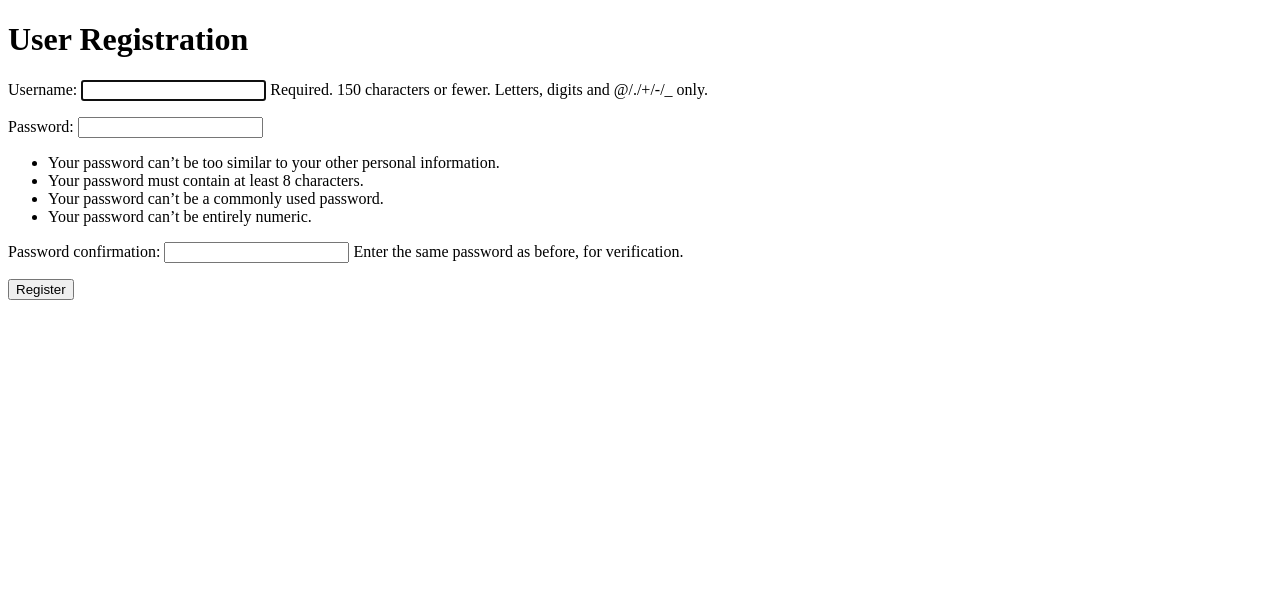
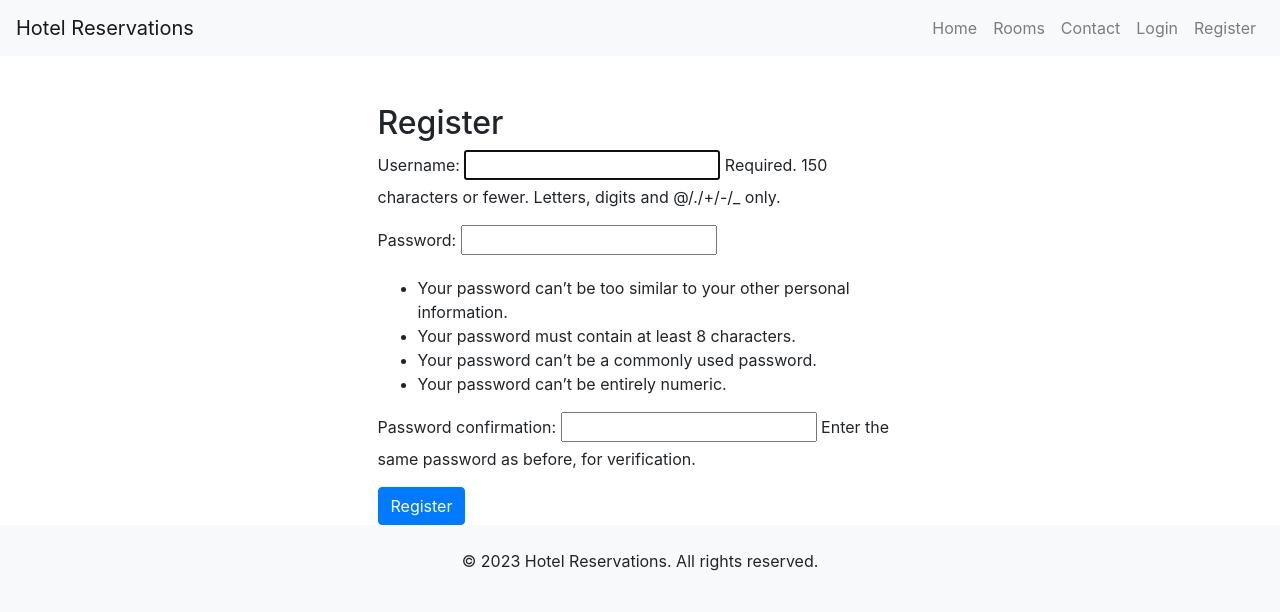
Before and after one commit to NkululekoCyrilCele/hotel-reservations-system, a Django app: page /register/ in a window 1280 px wide. Shown: the top 612 px of the page. Run offline with Django 4.2, Linux system fonts and the light colour scheme; some libraries are stand-ins or nearby versions.

Commit message:
Update forms, migrations, templates, urls, and views

```diff
--- a/reservations/forms.py
+++ b/reservations/forms.py
@@ -12,3 +12,9 @@ class ReservationForm(forms.ModelForm):
     class Meta:
         model = Reservation
         fields = ["guest", "room", "check_in_date", "check_out_date"]
+
+
+class ContactForm(forms.Form):
+    name = forms.CharField(max_length=100)
+    email = forms.EmailField()
+    message = forms.CharField(widget=forms.Textarea)
--- /dev/null
+++ b/reservations/templates/base.html
@@ -0,0 +1,69 @@
+<!DOCTYPE html>
+<html>
+  <head>
+    <title>{% block title %}Hotel Website{% endblock %}</title>
+    <!-- Add Bootstrap CSS link -->
+    <link
+      rel="stylesheet"
+      href="https://maxcdn.bootstrapcdn.com/bootstrap/4.5.2/css/bootstrap.min.css"
+    />
+  </head>
+  <body>
+    <!-- Navbar -->
+    <nav class="navbar navbar-expand-lg navbar-light bg-light">
+      <a class="navbar-brand" href="#">Hotel Reservations</a>
+      <button
+        class="navbar-toggler"
+        type="button"
+        data-toggle="collapse"
+        data-target="#navbarNav"
+        aria-controls="navbarNav"
+        aria-expanded="false"
+        aria-label="Toggle navigation"
+      >
+        <span class="navbar-toggler-icon"></span>
+      </button>
+      <div class="collapse navbar-collapse" id="navbarNav">
+        <ul class="navbar-nav ml-auto">
+          <li class="nav-item">
+            <a class="nav-link" href="{% url 'index' %}">Home</a>
+          </li>
+          <li class="nav-item">
+            <a class="nav-link" href="{% url 'available_rooms' %}">Rooms</a>
+          </li>
+          <li class="nav-item">
+            <a class="nav-link" href="{% url 'contact' %}">Contact</a>
+          </li>
+          {% if user.is_authenticated %}
+          <!-- Show the logout link only when the user is logged in -->
+          <li class="nav-item">
+            <a class="nav-link" href="{% url 'logout' %}">Logout</a>
+          </li>
+          {% else %}
+          <li class="nav-item">
+            <a class="nav-link" href="{% url 'login' %}">Login</a>
+          </li>
+          <li class="nav-item">
+            <a class="nav-link" href="{% url 'register' %}">Register</a>
+          </li>
+          {% endif %}
+        </ul>
+      </div>
+    </nav>
+
+    <!-- Main Content -->
+    <div class="container">{% block content %} {% endblock %}</div>
+
+    <!-- Footer -->
+    <footer class="footer bg-light py-4">
+      <div class="container text-center">
+        <p>&copy; {% now "Y" %} Hotel Reservations. All rights reserved.</p>
+      </div>
+    </footer>
+
+    <!-- Add jQuery and Bootstrap JS links -->
+    <script src="https://code.jquery.com/jquery-3.5.1.slim.min.js"></script>
+    <script src="https://cdn.jsdelivr.net/npm/@popperjs/core@2.10.2/dist/umd/popper.min.js"></script>
+    <script src="https://maxcdn.bootstrapcdn.com/bootstrap/4.5.2/js/bootstrap.min.js"></script>
+  </body>
+</html>
--- a/reservations/templates/registration/register.html
+++ b/reservations/templates/registration/register.html
@@ -1,13 +1,18 @@
-<!DOCTYPE html>
-<html>
-  <head>
-    <title>User Registration</title>
-  </head>
-  <body>
-    <h1>User Registration</h1>
-    <form method="post">
-      {% csrf_token %} {{ form.as_p }}
-      <button type="submit">Register</button>
-    </form>
-  </body>
-</html>
+{% extends 'base.html' %}
+
+{% load static %}
+{% block title %}Register{% endblock title%}
+
+{% block content %}
+<div class="container mt-5">
+  <div class="row">
+    <div class="col-md-6 offset-md-3">
+      <h2>Register</h2>
+      <form method="post">
+        {% csrf_token %} {{ form.as_p }}
+        <button type="submit" class="btn btn-primary">Register</button>
+      </form>
+    </div>
+  </div>
+</div>
+{% endblock %}
--- a/reservations/urls.py
+++ b/reservations/urls.py
@@ -1,9 +1,13 @@
 from django.urls import path
 from . import views
+from django.contrib.auth import views as auth_views
 
 urlpatterns = [
+    path("", views.index, name="index"),
+    path("contact/", views.contact, name="contact"),
     path("register/", views.register, name="register"),
     path("login/", views.custom_login, name="login"),
+    path('logout/', auth_views.LogoutView.as_view(), name='logout'),
     path("available_rooms/", views.available_rooms, name="available_rooms"),
     path("guest_details/", views.guest_details, name="guest_details"),
     path("reservation_details/", views.reservation_details,
@@ -13,4 +17,5 @@ urlpatterns = [
     path("make_reservation/", views.make_reservation, name="make_reservation"),
     path("reservation_success/", views.reservation_success,
          name="reservation_success"),
+    path("thank_you/", views.thank_you, name="thank_you"),
 ]
--- a/reservations/views.py
+++ b/reservations/views.py
@@ -1,12 +1,17 @@
 from .forms import ReservationForm
 from .models import Reservation
-from django.shortcuts import render, redirect
+
 from django.shortcuts import render, redirect, get_object_or_404
+
 from django.contrib.auth.forms import UserCreationForm
-from django.contrib.auth.views import LoginView
+from django.contrib.auth.views import LoginView, LogoutView
 
-from .models import Room, Guest, Reservation
-from .forms import GuestForm, ReservationForm
+from .models import Room, Guest, Reservation, Contact
+from .forms import GuestForm, ReservationForm, ContactForm
+
+
+def index(request):
+    return render(request, "index.html")
 
 
 def register(request):
@@ -82,3 +87,23 @@ def make_reservation(request):
 
 def reservation_success(request):
     return render(request, "reservation_success.html")
+
+
+def contact(request):
+    if request.method == "POST":
+        form = ContactForm(request.POST)
+        if form.is_valid():
+            contact = Contact.objects.create(
+                name=form.cleaned_data["name"],
+                email=form.cleaned_data["email"],
+                message=form.cleaned_data["message"]
+            )
+            return redirect("thank_you")
+    else:
+        form = ContactForm()
+
+    return render(request, "contact.html", {"form": form})
+
+
+def thank_you(request):
+    return render(request, "thank_you.html")
```
Also changed, not shown: reservations/models.py (+9 -0 lines), reservations/templates/contact.html (added, +56 -0 lines), reservations/templates/index.html (added, +30 -0 lines), reservations/templates/registration/login.html (+14 -13 lines), reservations/templates/thank_you.html (added, +24 -0 lines), reservations/migrations/0007_contact.py (added).
